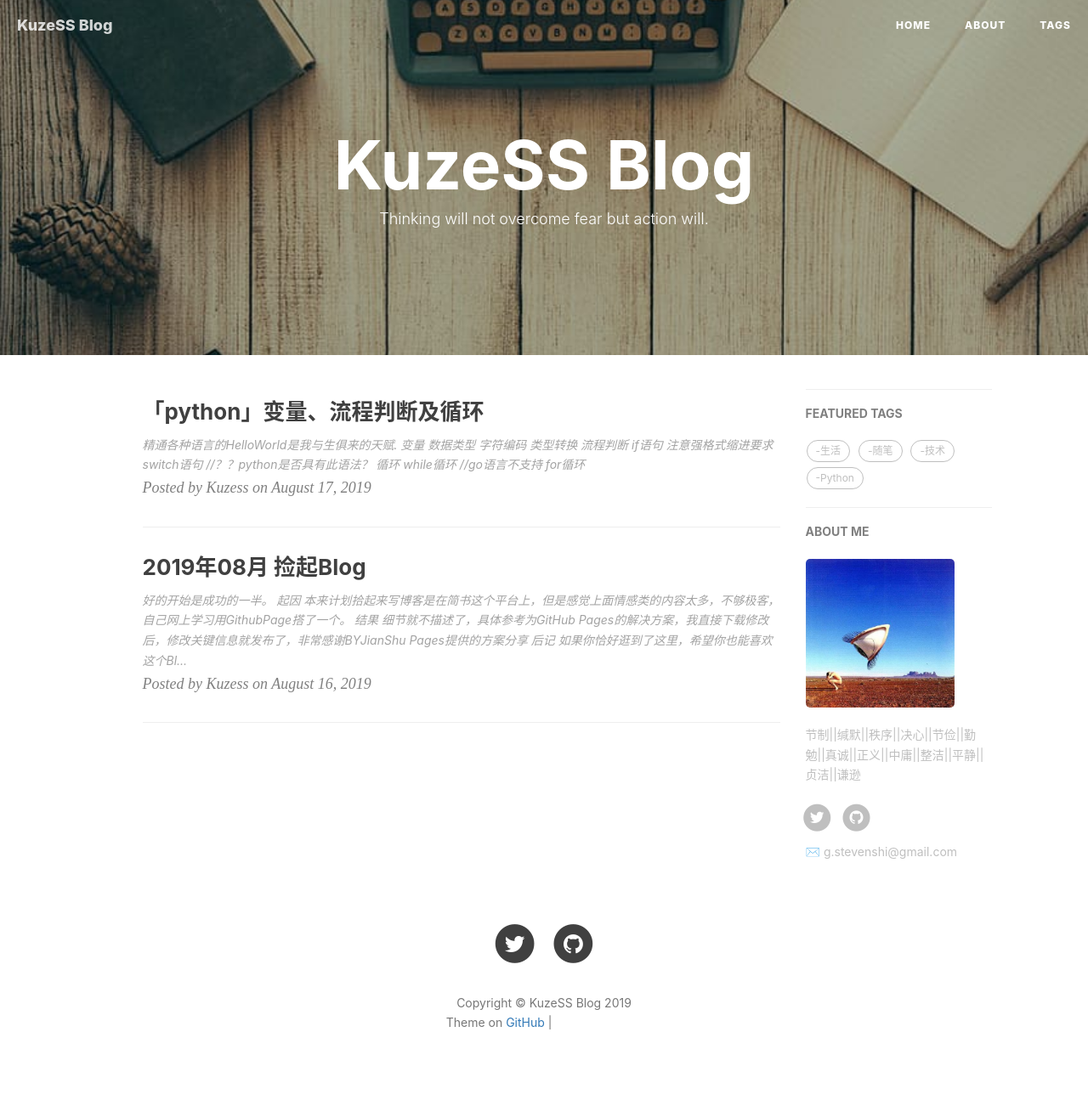
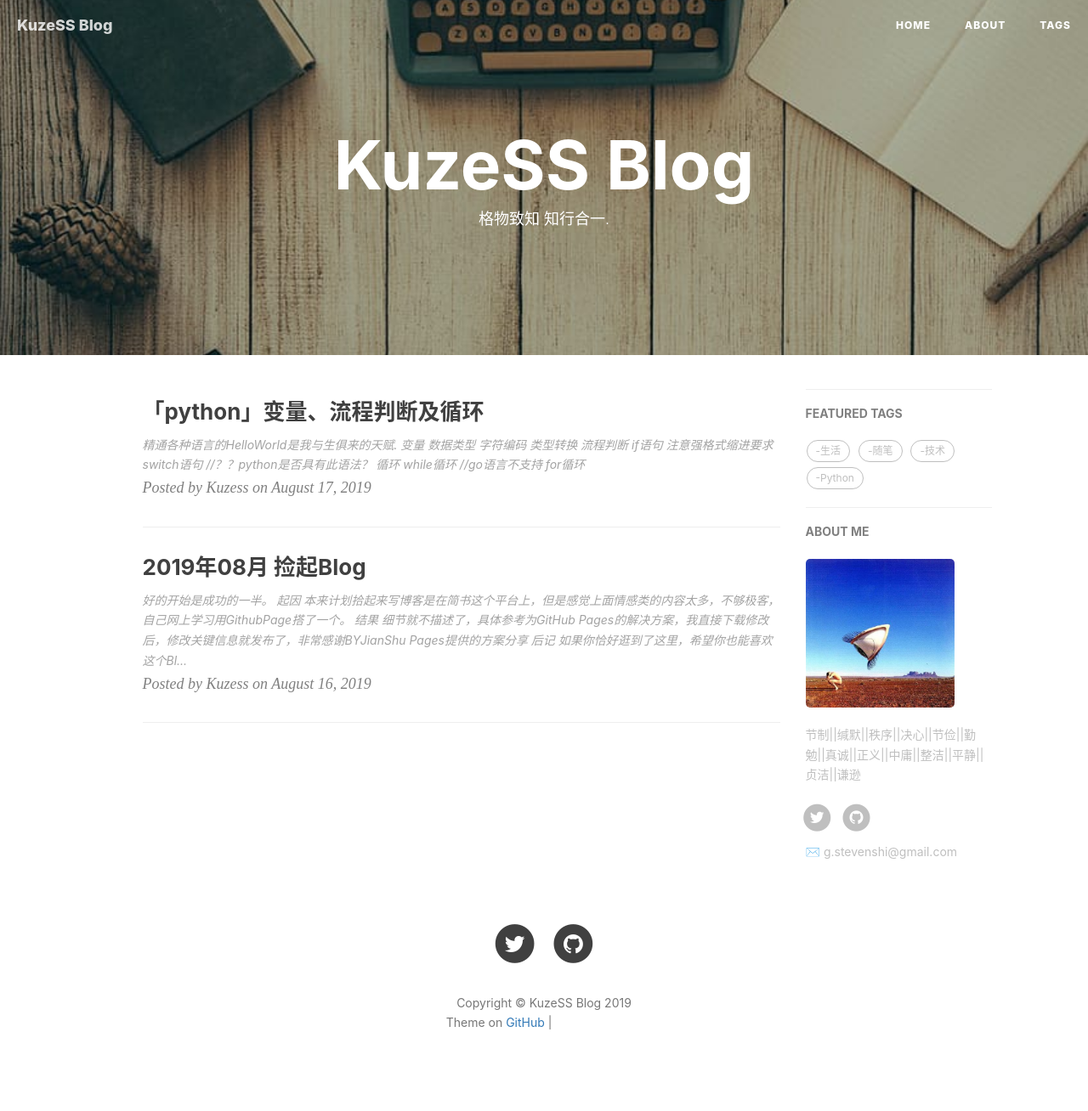
Before and after one commit to zhengyi70/kuzess.github.io, a Jekyll site: the page built from index.html, in a window 1280 px wide. Shown: the whole page at 85% size. Built offline with Jekyll 4.4.1, drawn with Linux system fonts in a browser that asks for light colours; nearby versions of some CDN libraries; the list of posts is cut into pages by our own code; comment, search, counter and statistics services are not loaded; grey boxes are pictures that could not be loaded.

Commit message:
Update index.html

```diff
--- a/index.html
+++ b/index.html
@@ -1,6 +1,6 @@
 ---
 layout: page
-description: "Thinking will not overcome fear but action will."
+description: "格物致知  知行合一."
 ---
 
 {% for post in paginator.posts %}
```
